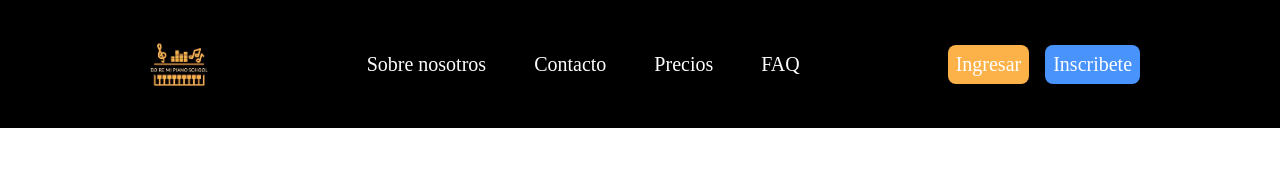
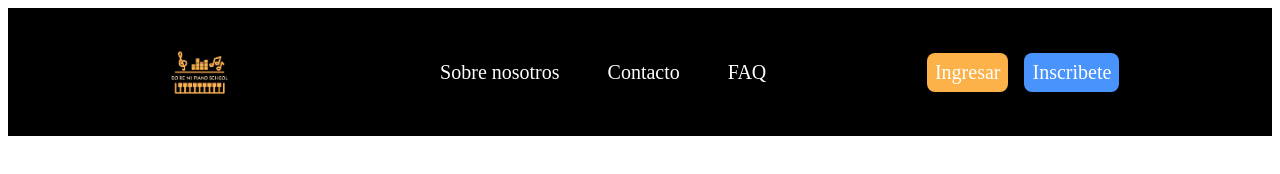
Before and after one commit to Atreyus-dev/Do-Re-Mi-Piano, a plain HTML site: page header.html in a window 1280 px wide. Drawn offline with Linux system fonts and the light colour scheme.

Commit message:
FIX: Eliminando link de "precios" del header

```diff
--- a/css/header.css
+++ b/css/header.css
@@ -1,8 +1,3 @@
-*{
-    margin: 0;
-    padding: 0;
-    box-sizing: border-box;
-}
 
 header{
     background-color: black;
--- a/header.html
+++ b/header.html
@@ -14,7 +14,6 @@
             <ul class="header__nav-ul">
                 <li class="header__nav-li"><a href="/" class="header__nav-a">Sobre nosotros</a></li>
                 <li class="header__nav-li"><a href="/" class="header__nav-a">Contacto</a></li>
-                <li class="header__nav-li"><a href="/" class="header__nav-a">Precios</a></li>
                 <li class="header__nav-li"><a href="/" class="header__nav-a">FAQ</a></li>
             </ul>
 
```
